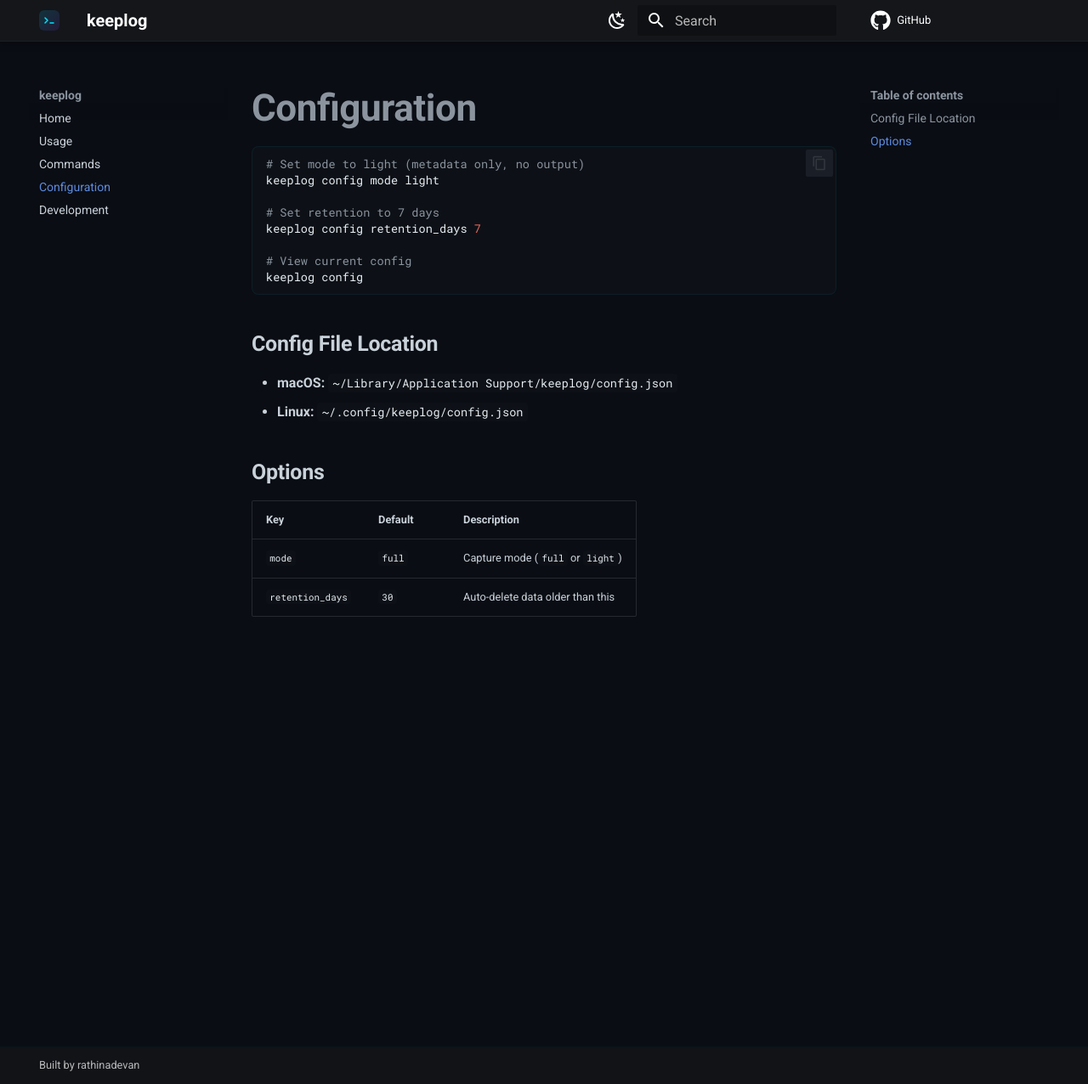
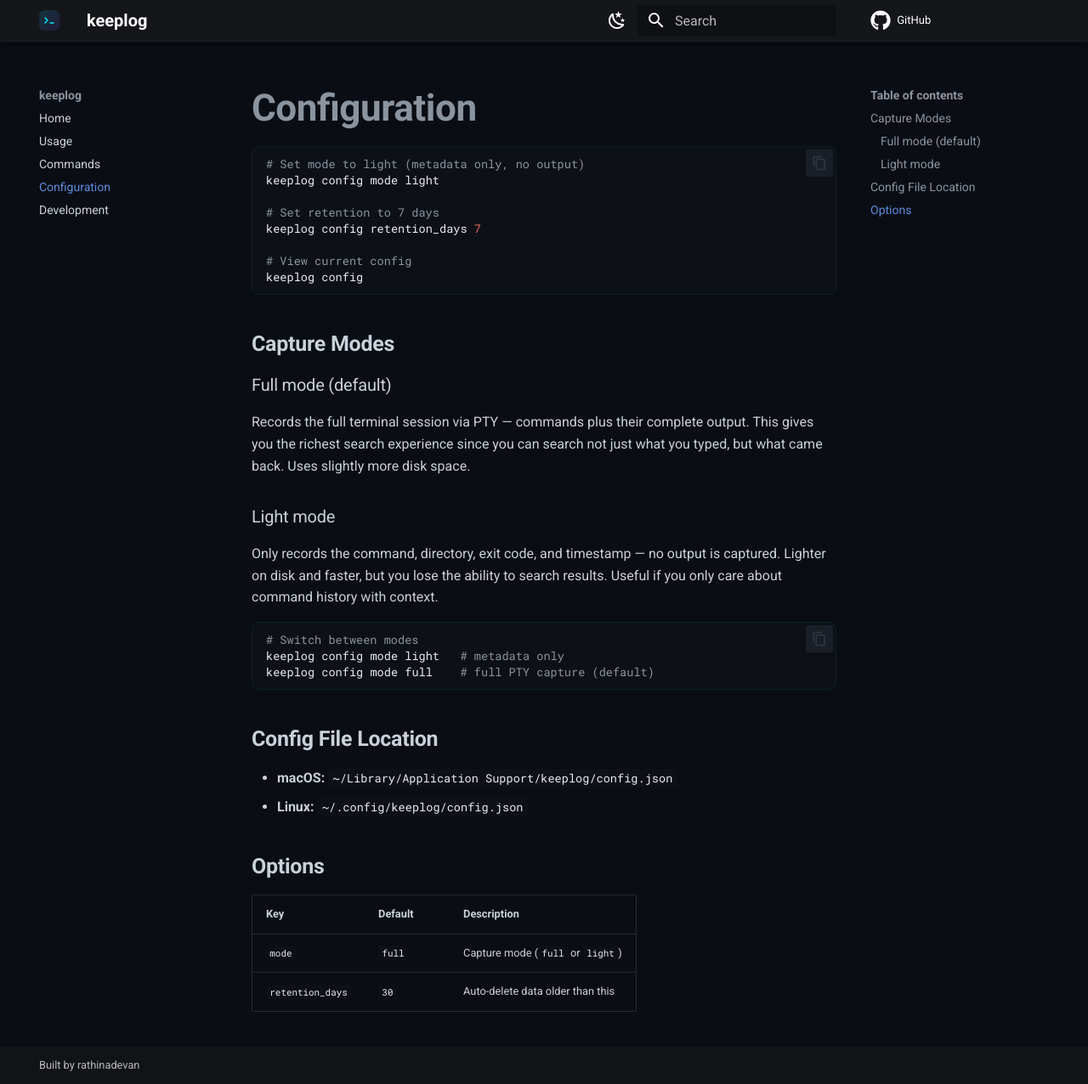
Before and after one commit to rathinadev/keeplog, an MkDocs documentation site: the page built from docs/config.md, in a window 1280 px wide and 1276 px high. Shown: the whole window at 85% size. Built offline with MkDocs 1.6.1 and Material for MkDocs 9.7.7, drawn with Linux system fonts in a browser that asks for light colours; comment, search, counter and statistics services are not loaded.

Commit message:
docs: explain full vs light capture modes

````diff
--- a/docs/config.md
+++ b/docs/config.md
@@ -11,6 +11,20 @@ keeplog config retention_days 7
 keeplog config
 ```
 
+## Capture Modes
+
+### Full mode (default)
+Records the full terminal session via PTY — commands plus their complete output. This gives you the richest search experience since you can search not just what you typed, but what came back. Uses slightly more disk space.
+
+### Light mode
+Only records the command, directory, exit code, and timestamp — no output is captured. Lighter on disk and faster, but you lose the ability to search results. Useful if you only care about command history with context.
+
+```bash
+# Switch between modes
+keeplog config mode light   # metadata only
+keeplog config mode full    # full PTY capture (default)
+```
+
 ## Config File Location
 
 - **macOS:** `~/Library/Application Support/keeplog/config.json`
````
